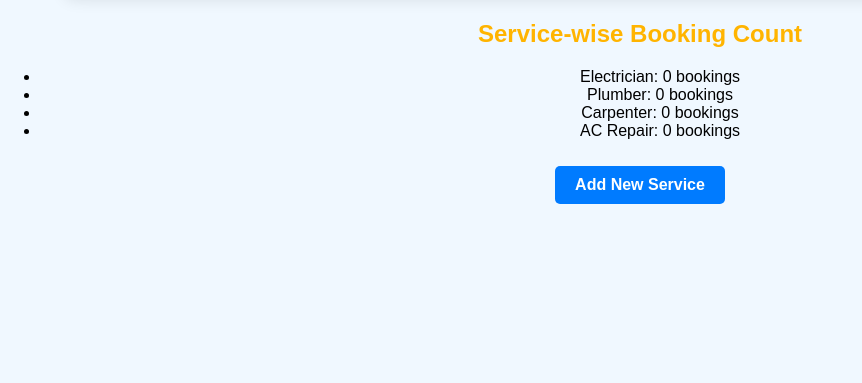
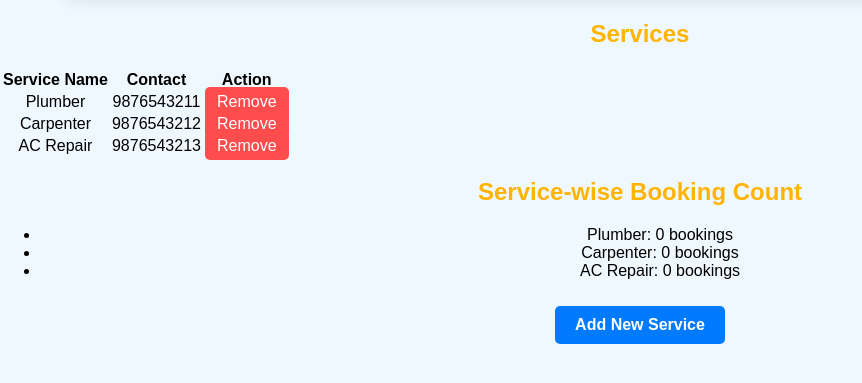
Before and after one commit to RizwanMansori/LocalServicesApp, a Flask app: page /admin in a window 1280 px wide. Shown: the part 246-629 px from the top of the page, without its empty margins (0-862 px from the left). Run offline with Flask 3, Linux system fonts and the light colour scheme; the visitor is signed in with stand-in values (Sample User, id 1).

Commit message:
Update admin.html

```diff
--- a/templates/admin.html
+++ b/templates/admin.html
@@ -30,6 +30,22 @@
 {% endfor %}
 </table>
 
+<h2 style="color:#FFB400;">Services</h2>
+<table class="services-table">
+<tr>
+  <th>Service Name</th>
+  <th>Contact</th>
+  <th>Action</th>
+</tr>
+{% for s in services %}
+<tr>
+  <td>{{ s.name }}</td>
+  <td>{{ s.contact }}</td>
+  <td><a href="{{ url_for('delete_service', index=loop.index0) }}" class="delete-btn">Remove</a></td>
+</tr>
+{% endfor %}
+</table>
+
 <h2 style="color:#FFB400;">Service-wise Booking Count</h2>
 <ul>
 {% for service, count in service_count.items() %}
```
